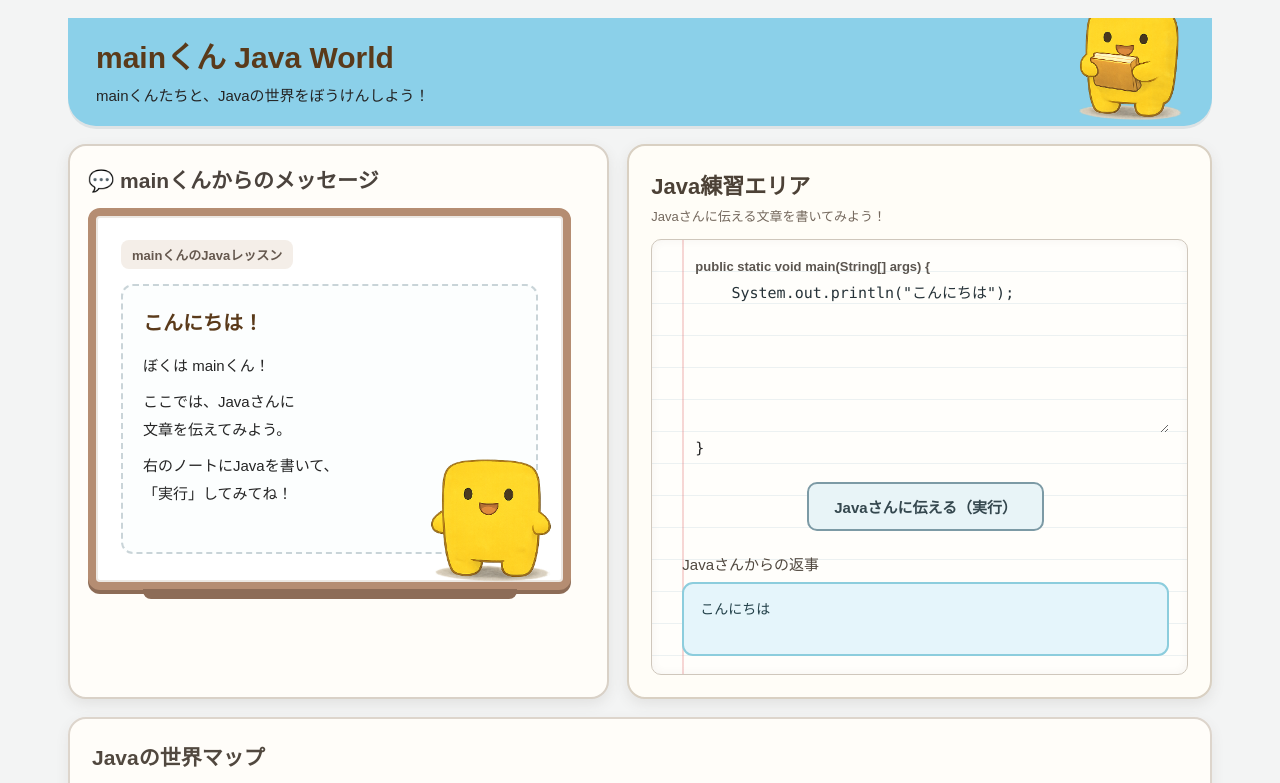
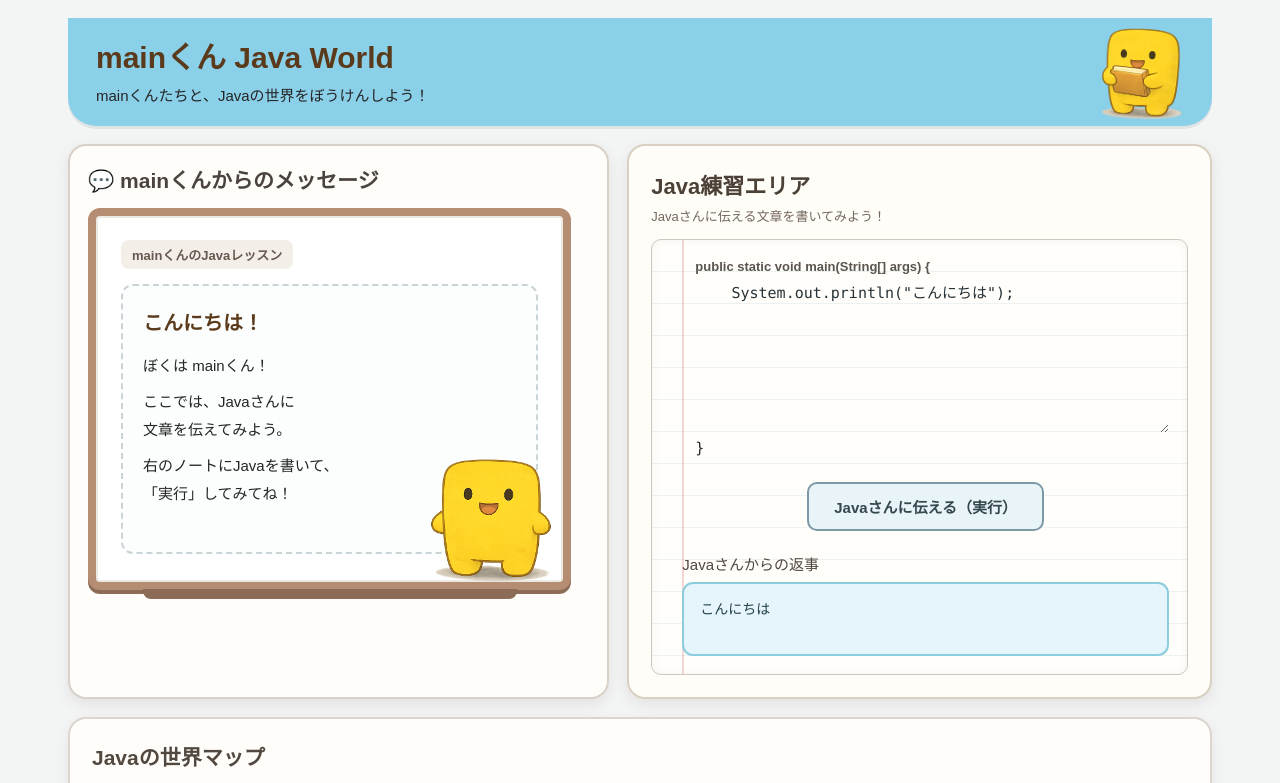
Before and after one commit to MainKunJavaWorld/mainkun-java-world, a plain HTML site: page index.html in a window 1280 px wide. Shown: the top 783 px of the page. Drawn offline with Linux system fonts and the light colour scheme.

Commit message:
Adjust header-main styles for layout consistency

```diff
--- a/index.html
+++ b/index.html
@@ -54,8 +54,8 @@ body{
 .header-main{
     position:absolute;
     right:28px;
-    bottom:-3px;
-    width:112px;
+    bottom:0;
+    width:88px;
 }
 
 /* ===== 上段 ===== */
@@ -355,7 +355,7 @@ body{
     }
 
     .header-main{
-        width:75px;
+        width:70px;
         right:8px;
     }
 
```
